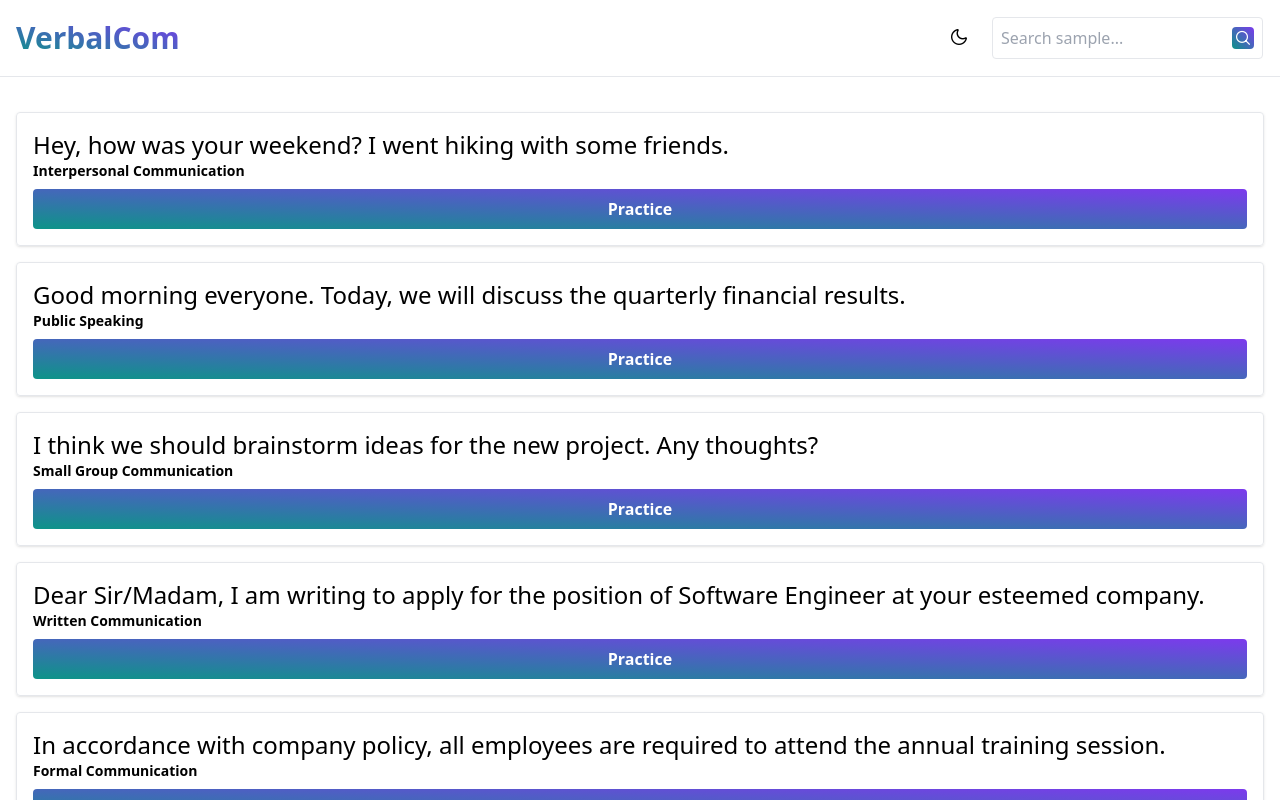
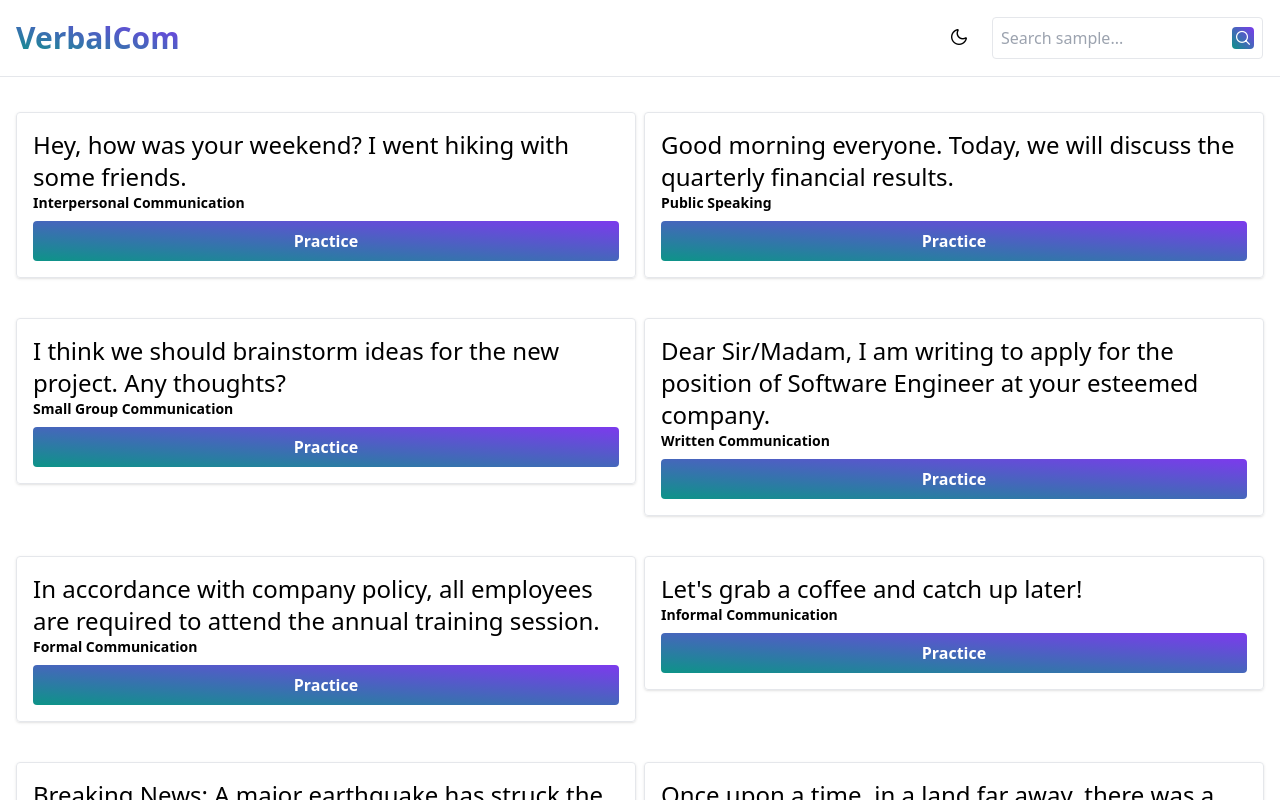
Before and after one commit to ashsajal1/verbalcom, a Vue app: page / in a window 1280 px wide. Shown: the top 800 px of the page. Built offline with nearby package versions, Linux system fonts and the light colour scheme.

Commit message:
use grid

```diff
--- a/src/pages/Home.vue
+++ b/src/pages/Home.vue
@@ -4,7 +4,9 @@ import { communicationSamples } from '../lib/texts'
 </script>
 
 <template>
-    <div v-for="sample in communicationSamples" :key="sample.id">
-        <TextCard :key="sample.id" :id="sample.id" :text="sample.text" :category="sample.category" />
+    <div class="grid md:grid-cols-2 gap-2">
+        <div v-for="sample in communicationSamples" :key="sample.id">
+            <TextCard :key="sample.id" :id="sample.id" :text="sample.text" :category="sample.category" />
+        </div>
     </div>
 </template>
```
